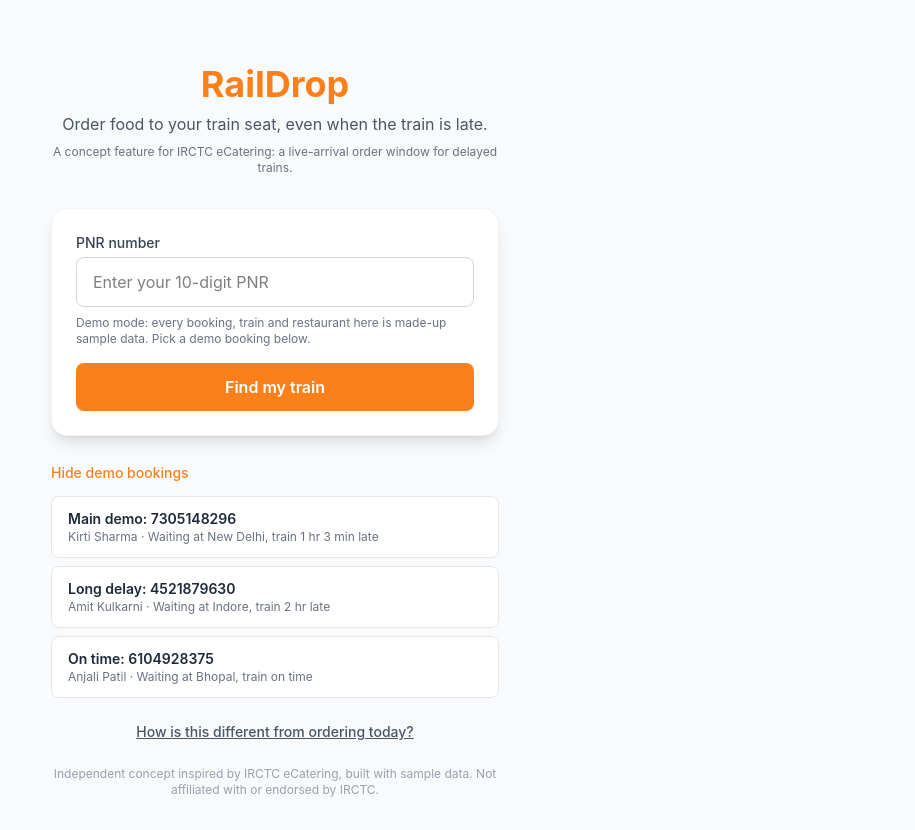
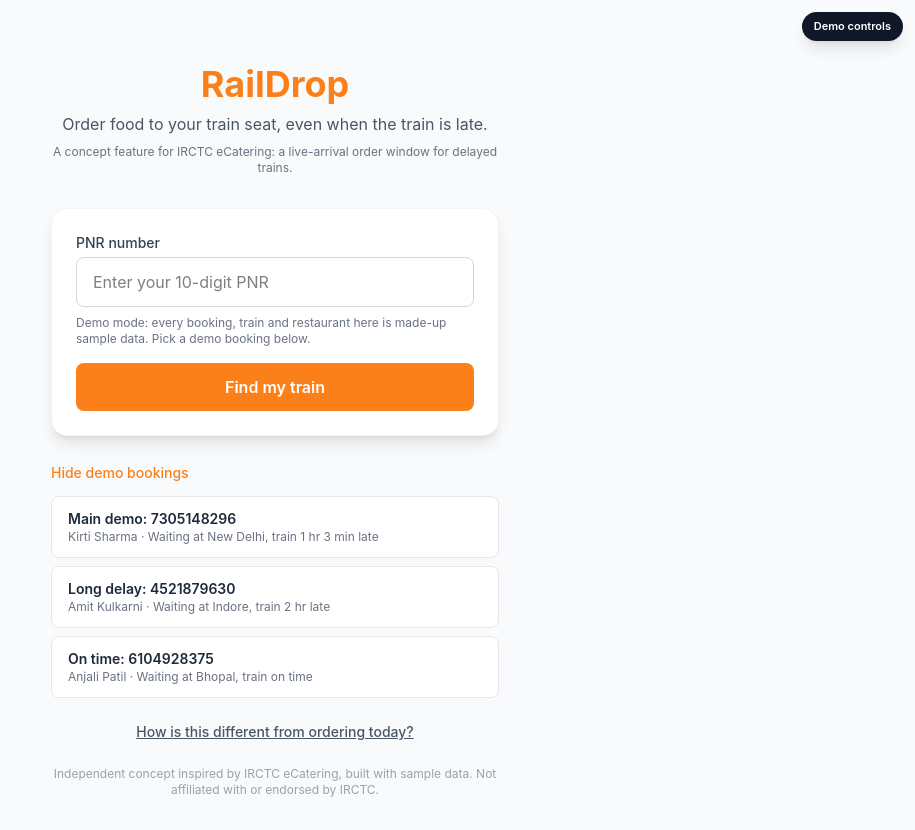
Before and after one commit to kirtiv-CANADA/raildrop, a React (Vite) app: page / in a window 1280 px wide. Shown: the whole page, without its empty margins (365-1280 px from the left). Built offline with nearby package versions, Linux system fonts and the light colour scheme.

Commit message:
Add scene shortcuts to demo controls

```diff
--- a/src/App.jsx
+++ b/src/App.jsx
@@ -1,5 +1,5 @@
 import { useState } from 'react';
-import { calcBill, anchorToDeviceClock } from './data';
+import { calcBill, anchorToDeviceClock, getJourneyByPnr, menuFor, RESTAURANTS } from './data';
 import { getRestaurantStatus } from './utils/rules';
 import Home from './screens/Home';
 import Journey from './screens/Journey';
@@ -13,7 +13,31 @@
 import BeforeAfter from './screens/BeforeAfter';
 import DemoControls from './components/DemoControls';
 
-const DEMO_SCREENS = ['journey', 'stations', 'restaurants', 'menu', 'tracking'];
+const DEMO_SCREENS = ['home', 'journey', 'stations', 'restaurants', 'menu', 'tracking'];
+const MAIN_DEMO_PNR = '7305148296';
+
+// Ready-made states for the demo controls ("Jump to a scene").
+const SCENES = [
+  { id: 'journey', label: '1. Can I order right now?' },
+  { id: 'restaurants', label: '2. Restaurants after a delay' },
+  { id: 'tracking-moved', label: '3. Window moves after ordering' },
+  { id: 'tracking-closed', label: '4. Restaurant closes, refund' },
+  { id: 'beforeafter', label: '5. Before and after' },
+];
+
+function makeOrder(journey, station, restaurant, items, placedDelayMins) {
+  return {
+    id: 'RD' + Math.floor(100000 + Math.random() * 900000),
+    otp: String(Math.floor(1000 + Math.random() * 9000)),
+    station,
+    restaurant,
+    items,
+    bill: calcBill(items),
+    placedDelayMins,
+    coach: journey.booking.coach,
+    seat: journey.booking.seat,
+  };
+}
 
 export default function App() {
   const [screen, setScreen] = useState('home');
@@ -43,18 +67,53 @@
 
   const placeOrder = (method) => {
     setPaymentMethod(method);
-    setOrder({
-      id: 'RD' + Math.floor(100000 + Math.random() * 900000),
-      otp: String(Math.floor(1000 + Math.random() * 9000)),
-      station: selectedStation,
-      restaurant: selectedRestaurant,
-      items: cart,
-      bill: calcBill(cart),
-      placedDelayMins: delayMins,
-      coach: journey.booking.coach,
-      seat: journey.booking.seat,
-    });
+    setOrder(makeOrder(journey, selectedStation, selectedRestaurant, cart, delayMins));
     setScreen('confirmed');
+  };
+
+  // Opens a ready-made state of the main demo (for the demo controls).
+  const jumpToScene = (sceneId) => {
+    if (sceneId === 'beforeafter') {
+      setScreen('beforeafter');
+      return;
+    }
+
+    const j = getJourneyByPnr(MAIN_DEMO_PNR);
+    const baseDelay = j.booking.currentDelayMins;
+    const station = j.deliverableStops[0]; // New Delhi, the boarding station
+    const restaurant = RESTAURANTS.find((r) => r.id === 'r16'); // Dilli Rasoi Kitchen
+    const menu = menuFor(restaurant);
+    const items = ['thali', 'chai']
+      .map((id) => menu.find((m) => m.id === id))
+      .filter(Boolean)
+      .map((m) => ({ ...m, qty: 1 }));
+
+    anchorToDeviceClock(j.booking);
+    setJourney(j);
+    setCustomer({ name: j.booking.passenger, phone: j.booking.phone });
+    setSelectedStation(station);
+    setSelectedRestaurant(restaurant);
+    setPaymentMethod('UPI (GPay/PhonePe)');
+    setCart([]);
+    setOrder(null);
+
+    if (sceneId === 'journey') {
+      setDelayMins(baseDelay);
+      setScreen('journey');
+    } else if (sceneId === 'restaurants') {
+      setDelayMins(baseDelay + 40);
+      setScreen('restaurants');
+    } else if (sceneId === 'tracking-moved') {
+      setCart(items);
+      setOrder(makeOrder(j, station, restaurant, items, baseDelay));
+      setDelayMins(baseDelay + 40);
+      setScreen('tracking');
+    } else if (sceneId === 'tracking-closed') {
+      setCart(items);
+      setOrder(makeOrder(j, station, restaurant, items, baseDelay));
+      setDelayMins(baseDelay + 80);
+      setScreen('tracking');
+    }
   };
 
   const resetAll = () => {
@@ -216,12 +275,17 @@
   return (
     <>
       {renderScreen()}
-      {journey && DEMO_SCREENS.includes(screen) && (
+      {DEMO_SCREENS.includes(screen) && (
         <DemoControls
+          key={journey ? 'live' : 'idle'}
+          hasJourney={Boolean(journey)}
+          defaultOpen={Boolean(journey)}
           delayMins={delayMins}
-          originalDelay={journey.booking.currentDelayMins}
+          originalDelay={journey ? journey.booking.currentDelayMins : 0}
+          scenes={SCENES}
           onSimulate={() => setDelayMins((d) => d + 40)}
           onReset={() => setDelayMins(journey.booking.currentDelayMins)}
+          onScene={jumpToScene}
         />
       )}
     </>
--- a/src/components/DemoControls.jsx
+++ b/src/components/DemoControls.jsx
@@ -2,8 +2,18 @@
 
 // Demo-only panel. In a real product the delay would come from a live train status feed.
 // Here, these buttons stand in for that feed so you can watch the app react.
-export default function DemoControls({ delayMins, originalDelay, onSimulate, onReset }) {
-  const [open, setOpen] = useState(true);
+// "Jump to a scene" opens a ready-made state, so key screens are easy to show.
+export default function DemoControls({
+  hasJourney,
+  defaultOpen,
+  delayMins,
+  originalDelay,
+  scenes,
+  onSimulate,
+  onReset,
+  onScene,
+}) {
+  const [open, setOpen] = useState(defaultOpen);
 
   if (!open) {
     return (
@@ -17,7 +27,7 @@
   }
 
   return (
-    <div className="fixed top-3 right-3 z-50 w-52 bg-gray-900 text-white rounded-xl shadow-lg p-3">
+    <div className="fixed top-3 right-3 z-50 w-56 max-h-[88vh] overflow-y-auto bg-gray-900 text-white rounded-xl shadow-lg p-3">
       <div className="flex justify-between items-center">
         <p className="text-[10px] uppercase tracking-wider text-gray-400">Demo controls</p>
         <button onClick={() => setOpen(false)} className="text-gray-400 text-xs hover:text-white" aria-label="Hide demo controls">
@@ -27,6 +37,9 @@
       <p className="text-[11px] text-gray-300 mt-1 leading-snug">
         Stands in for the live train feed. Use it to see the app react to a delay.
       </p>
+
+      {hasJourney && (
+        <>
           <button
             onClick={onSimulate}
             className="w-full mt-2 bg-[#FC8019] text-white text-xs font-semibold py-2 rounded-lg hover:bg-orange-600"
@@ -40,6 +53,21 @@
             Back to original delay ({originalDelay} min)
           </button>
           <p className="text-[10px] text-gray-400 mt-2">Delay now: {delayMins} min</p>
+        </>
+      )}
+
+      <p className="text-[10px] uppercase tracking-wider text-gray-400 mt-3">Jump to a scene</p>
+      <div className="mt-1 space-y-1">
+        {scenes.map((scene) => (
+          <button
+            key={scene.id}
+            onClick={() => onScene(scene.id)}
+            className="w-full text-left bg-gray-800 text-gray-100 text-[11px] px-2 py-1.5 rounded-lg hover:bg-gray-700"
+          >
+            {scene.label}
+          </button>
+        ))}
+      </div>
     </div>
   );
 }
```
Lines whose indentation alone changed are shown as unchanged.
